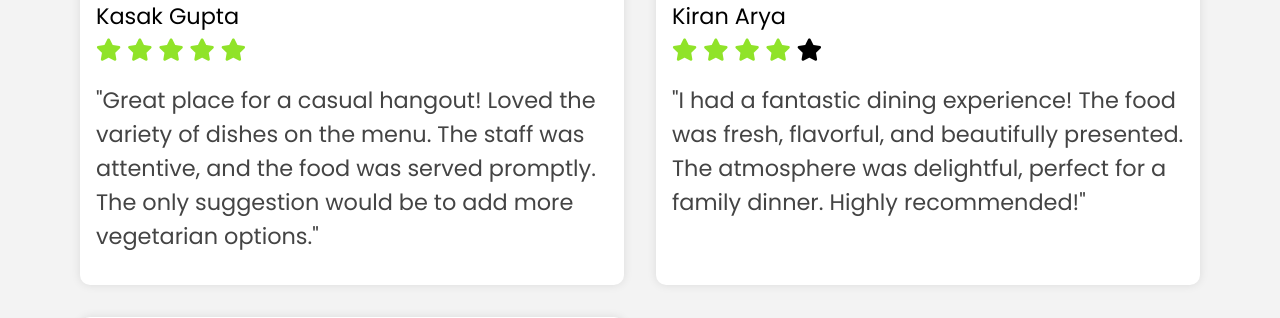
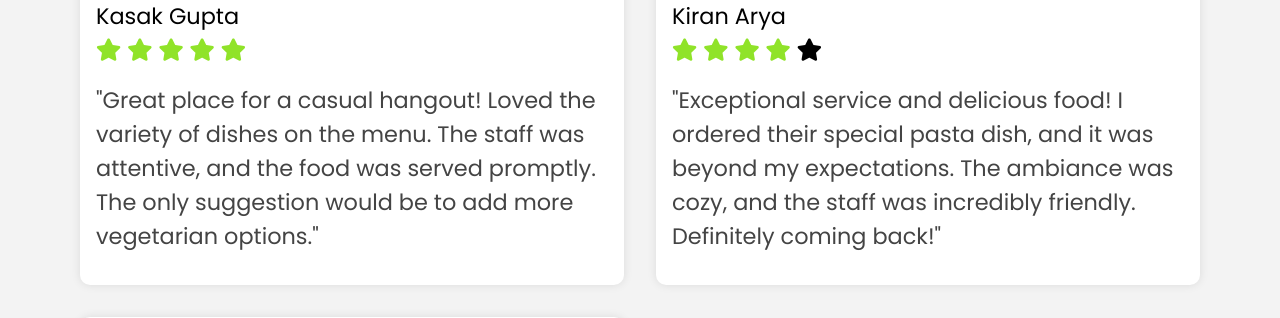
Before and after one commit to kasakgupta/Restaurant_Website, a PHP site: page / in a window 1280 px wide. Shown: the part 4277-4595 px from the top of the page. Run offline with PHP 8.4, Linux system fonts and the light colour scheme.

Commit message:
minor changes

```diff
--- a/Main/index.php
+++ b/Main/index.php
@@ -331,15 +331,16 @@ mysqli_close($conn);
           <span class="fa fa-star"></span>
         </div>
         <p class="testimonial-text">
-          "I had a fantastic dining experience! The food was fresh, flavorful,
-          and beautifully presented. The atmosphere was delightful, perfect
-          for a family dinner. Highly recommended!"
+          "Exceptional service and delicious food! I ordered their special
+          pasta dish, and it was beyond my expectations. The ambiance was
+          cozy, and the staff was incredibly friendly. Definitely coming
+          back!"
         </p>
       </div>
       <div class="testimonial-box">
         <div class="customer-detail">
           <div class="customer-photo">
-            <img src="../Images/Customer 5.jpg" alt="" />
+            <img src="../Images/Customer 2.jpg" alt="" />
             <p class="customer-name">Diksha</p>
           </div>
         </div>
@@ -387,7 +388,7 @@ mysqli_close($conn);
           </div> -->
 
 
-          <a href="https://docs.google.com/forms/d/e/1FAIpQLSfIkyjc65_DXu7t-E7d0Apm0EZ99igUo_zMMSmuG7n-GJGKVQ/viewform?usp=sf_link">
+          <a href="https://forms.gle/3NqYGE2or61N8aQw9">
             <!-- <button type="submit" class="btn btn-primary">Submit</button> -->
             Give a Feedback
           </a>
```
Also changed, not shown: Images/Customer 2.jpg (added), Images/Customer 3.jpg (added).
